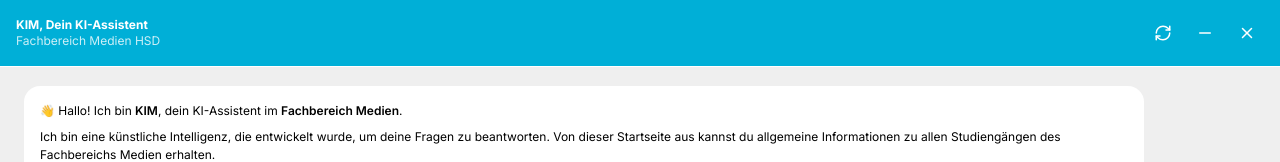
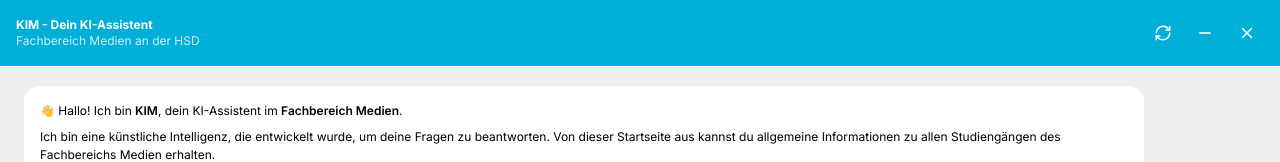
Before and after one commit to hihihien/rag-openai-pinecone, a Next.js app in the folder frontend/: page / in a window 1280 px wide. Shown: the top 162 px of the page. Built offline with nearby package versions, Linux system fonts and the light colour scheme.

Commit message:
change title chatbot

```diff
--- a/frontend/app/components/Chatbot.tsx
+++ b/frontend/app/components/Chatbot.tsx
@@ -160,8 +160,8 @@ export default function Chatbot() {
       {/* fixed header */}
       <div className="fixed top-0 left-0 right-0 z-50 p-4 sm:p-4 border-b bg-neutral text-white flex items-center justify-between">
         <div className="flex flex-col">
-          <span className="font-bold text-x">KIM, Dein KI-Assistent</span>
-          <span className="text-xs opacity-80">Fachbereich Medien HSD</span>
+          <span className="font-bold text-x">KIM - Dein KI-Assistent</span>
+          <span className="text-xs opacity-80">Fachbereich Medien an der HSD</span>
         </div>
 
         <div className="flex items-center gap-2">
```
